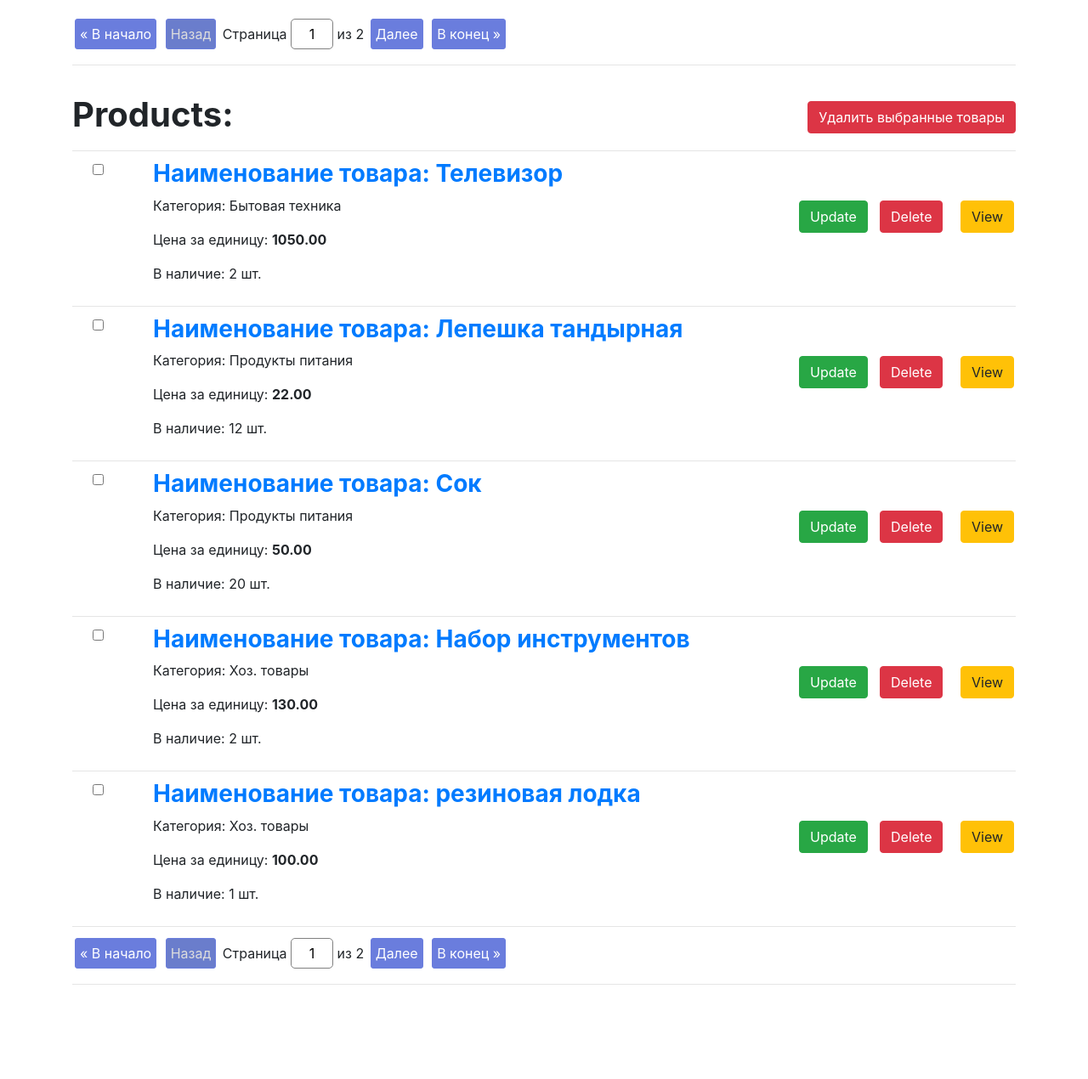
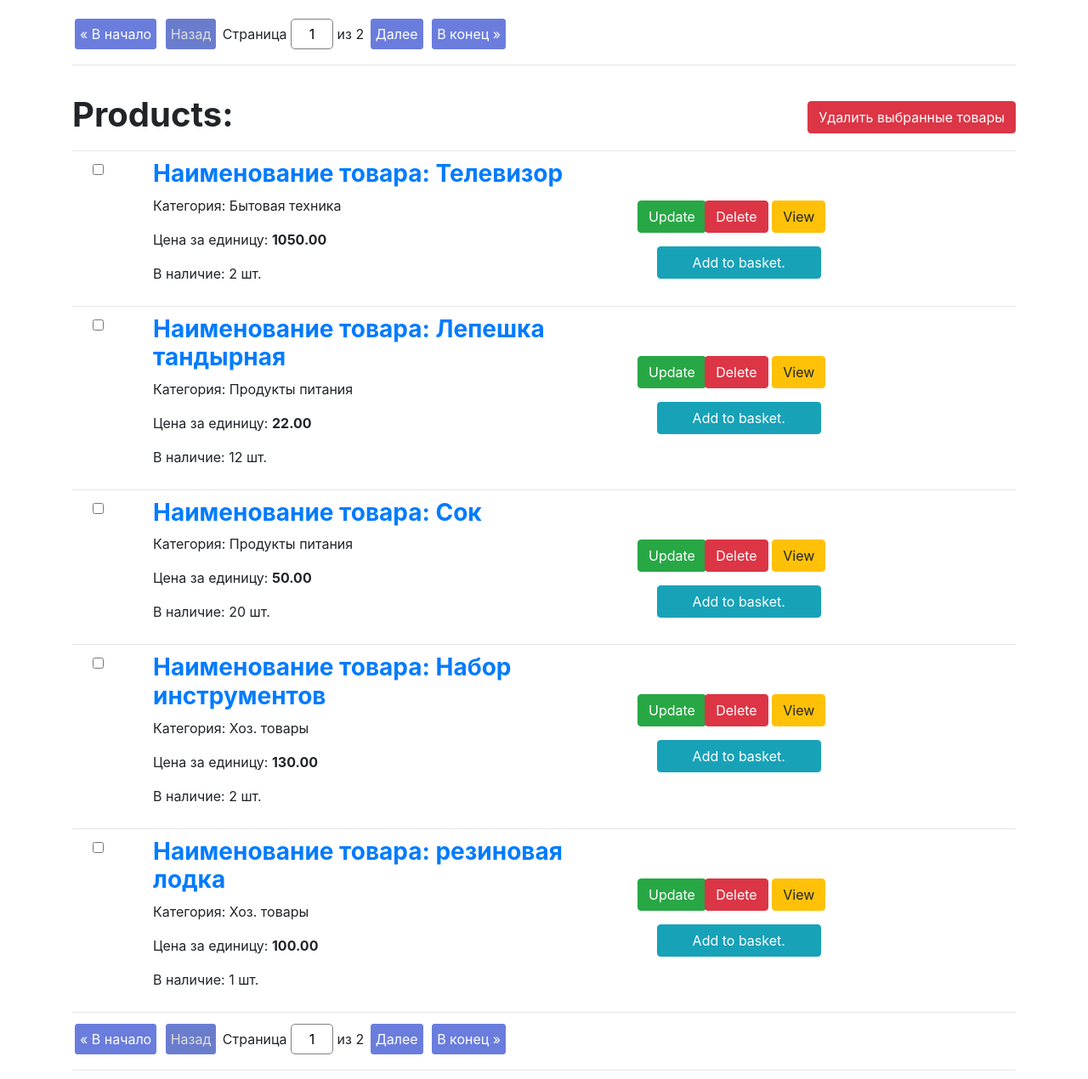
Before and after one commit to Illarionov81/python_group_5_homework_56_Alexander_Illarionov, a Django app: page / in a window 1280 px wide. Shown: the part 56-1326 px from the top of the page at 85% size. Before the commit the page ends 1215 px from the top, so only its background shows below. Run offline with Django 3.2, Linux system fonts and the light colour scheme; data comes from the database, SQL or seed files in the repository; some libraries are stand-ins or nearby versions.

Commit message:
сделана модель корзины

```diff
--- a/source/webapp/forms.py
+++ b/source/webapp/forms.py
@@ -1,5 +1,5 @@
 from django import forms
-from webapp.models import Product
+from webapp.models import Product, Basket
 from django.forms import widgets
 
 
@@ -10,5 +10,12 @@ class ProductForm(forms.ModelForm):
         widgets = {'category': forms.widgets.Select}
 
 
+
 class SimpleSearchForm(forms.Form):
     search = forms.CharField(max_length=100, required=False, label="Найти")
+
+
+class BasketForm(forms.ModelForm):
+    class Meta:
+        model = Basket
+        fields = ['amount']
--- a/source/webapp/models.py
+++ b/source/webapp/models.py
@@ -25,3 +25,11 @@ class Product(models.Model):
     class Meta:
         verbose_name = 'Товар'
         verbose_name_plural = 'Товары'
+
+
+class Basket(models.Model):
+    product = models.ForeignKey('webapp.Product', related_name='product', on_delete=models.CASCADE, verbose_name='Продукт')
+    amount = models.IntegerField(verbose_name='Количество')
+
+    class Meta:
+        verbose_name = 'Корзина'
--- a/source/webapp/templates/product/product_view.html
+++ b/source/webapp/templates/product/product_view.html
@@ -20,6 +20,7 @@
         <h1 class="pt-5"><b>Product: {{ product.name }}.
             <a href="{% url 'product_update' product.pk %}" ><button type="button"  class="btn btn-success">Update</button></a>
             <a href="{% url 'product_delete' product.pk %}" ><button type="button"  class="btn btn-danger">Delete. </button></a>
+            <a href="{% url 'product_delete' product.pk %}" ><button type="button"  class="btn btn-warning">Add to basket. </button></a>
         </b></h1>
         <h3> Category: <b class="text-primary"> {{ product.category }}</b></h3>
 
--- a/source/webapp/templates/product/products_view.html
+++ b/source/webapp/templates/product/products_view.html
@@ -28,22 +28,32 @@
                         <input class="ml-4" type="checkbox" name="id" value="{{ product.pk }}">
                     </label>
                 </div>
-                <div class="col col-lg-8">
+                <div class="col col-lg-6">
                     <h3><a href="{% url 'product_view' product.pk %}"><b>Наименование товара: {{ product.name }} </b></a> </h3>
                     <p>Категория: {{ product.get_category_display}} </p>
                     <p>Цена за единицу: <b>{{ product.price }}</b></p>
                     <p>В наличие: {{ product.amount }} шт.</p>
                 </div>
-                <div class="col col-lg-1 mt-5">
-                    <a href="{% url 'product_update' product.pk %}" ><button type="button"  class="btn btn-success">Update</button></a>
-                </div>
-                <div class="coL col-lg-1 mt-5">
-                    <a href="{% url 'product_delete' product.pk %}" ><button type="button"  class="btn btn-danger">Delete</button></a>
-                </div>
-                <div class="coL col-lg-1 mt-5">
-                    <a href="{% url 'product_view' product.pk %}" ><button type="button"  class="btn btn-warning"> View </button></a>
+                <div class="col col-lg-5">
+                    <div class="row">
+                        <div class="col col-lg-2 mt-5">
+                            <a href="{% url 'product_update' product.pk %}" ><button type="button"  class="btn btn-success">Update</button></a>
+                        </div>
+                        <div class="coL col-lg-2 mt-5">
+                            <a href="{% url 'product_delete' product.pk %}" ><button type="button"  class="btn btn-danger">Delete</button></a>
+                        </div>
+                        <div class="coL col-lg-2 mt-5">
+                            <a href="{% url 'product_view' product.pk %}" ><button type="button"  class="btn btn-warning"> View </button></a>
+                        </div>
+                    </div>
+{#                    <div class="row">#}
+                       <div class="coL col-lg-6 ml-2 mt-3">
+                            <a href="{% url 'product_view' product.pk %}" ><button type="button"  class="btn btn-info btn-block">Add to basket.</button></a>
+{#                        </div>#}
+                    </div>
                 </div>
             </div>
+
             <hr>
         {% endfor %}
     </form>
--- a/source/webapp/views/__init__.py
+++ b/source/webapp/views/__init__.py
@@ -1 +1,2 @@
 from .product_view import *
+from .basket import *
--- /dev/null
+++ b/source/webapp/views/basket.py
@@ -0,0 +1,3 @@
+from django.shortcuts import redirect
+from django.urls import reverse, reverse_lazy
+from django.views.generic import ListView, DetailView, CreateView, UpdateView, DeleteView
```
